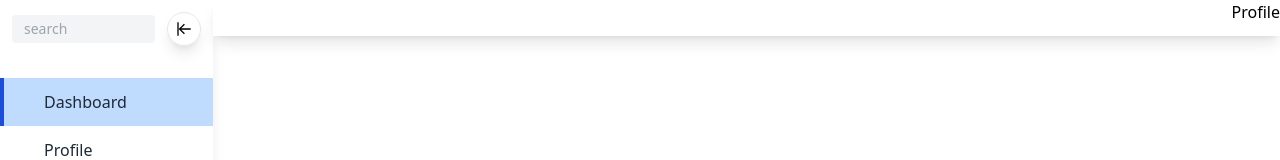
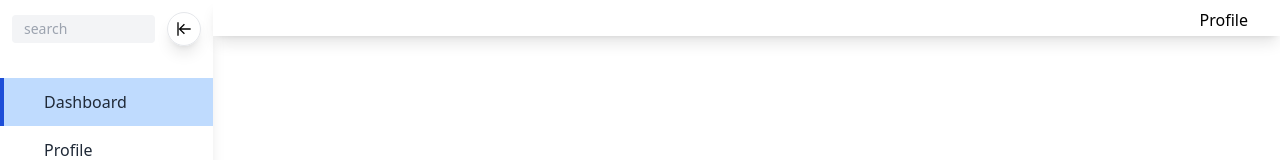
Before and after one commit to primeKal/mms_project, a Vue app in the folder mms_client/: page /home in a window 1280 px wide. Shown: the top 160 px of the page. Built offline with nearby package versions, Linux system fonts and the light colour scheme; no server answers; some icons are missing; what @meforma/vue-toaster would draw is missing.

Commit message:
top bar added

```diff
--- a/mms_client/src/views/MainView.vue
+++ b/mms_client/src/views/MainView.vue
@@ -10,7 +10,7 @@
 
 
         <div :class="[collapse ? 'basis-full':'basis-5/6']" class="h-full">
-            <div class="flex flex-row-reverse bg-white h-9 shadow-lg z-10">
+            <div class="px-8 pt-2 flex flex-row-reverse bg-white h-9 shadow-lg z-10">
                 <p>Profile</p>
             </div>
             <div>
```
